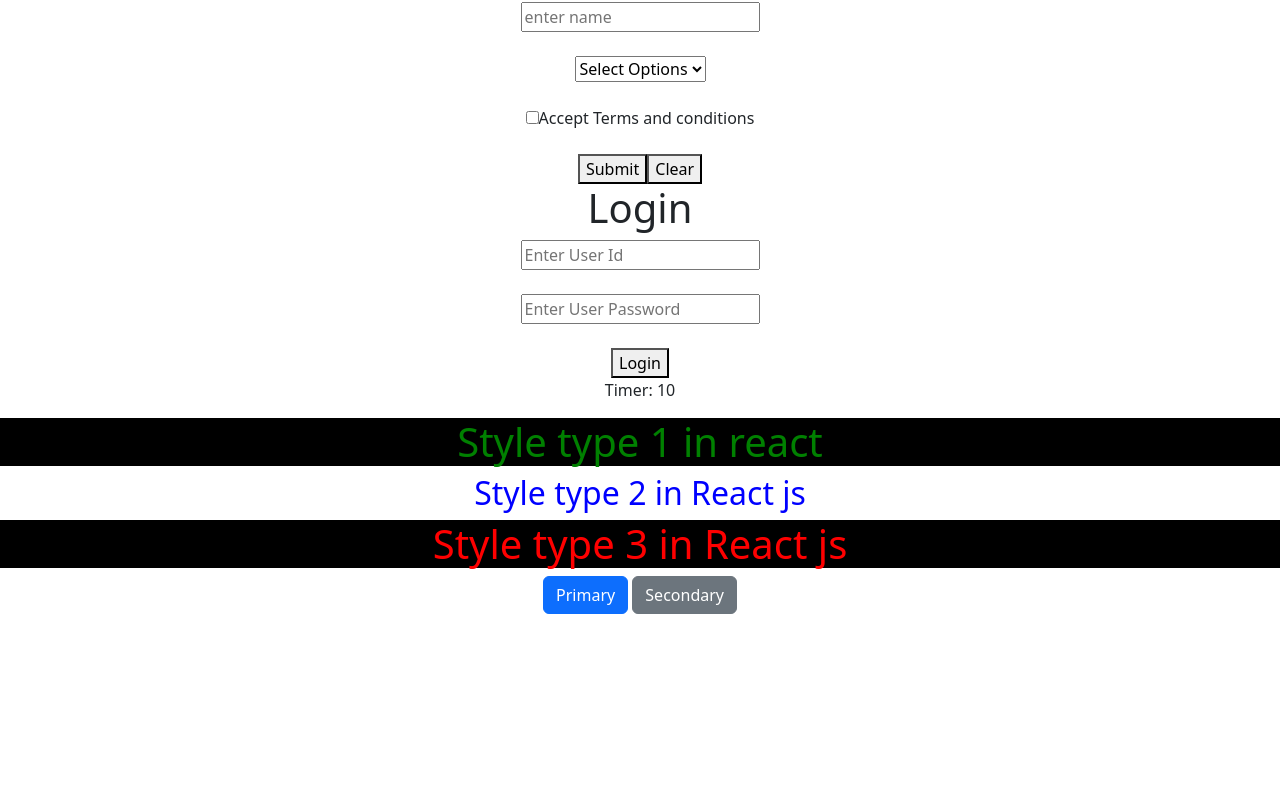
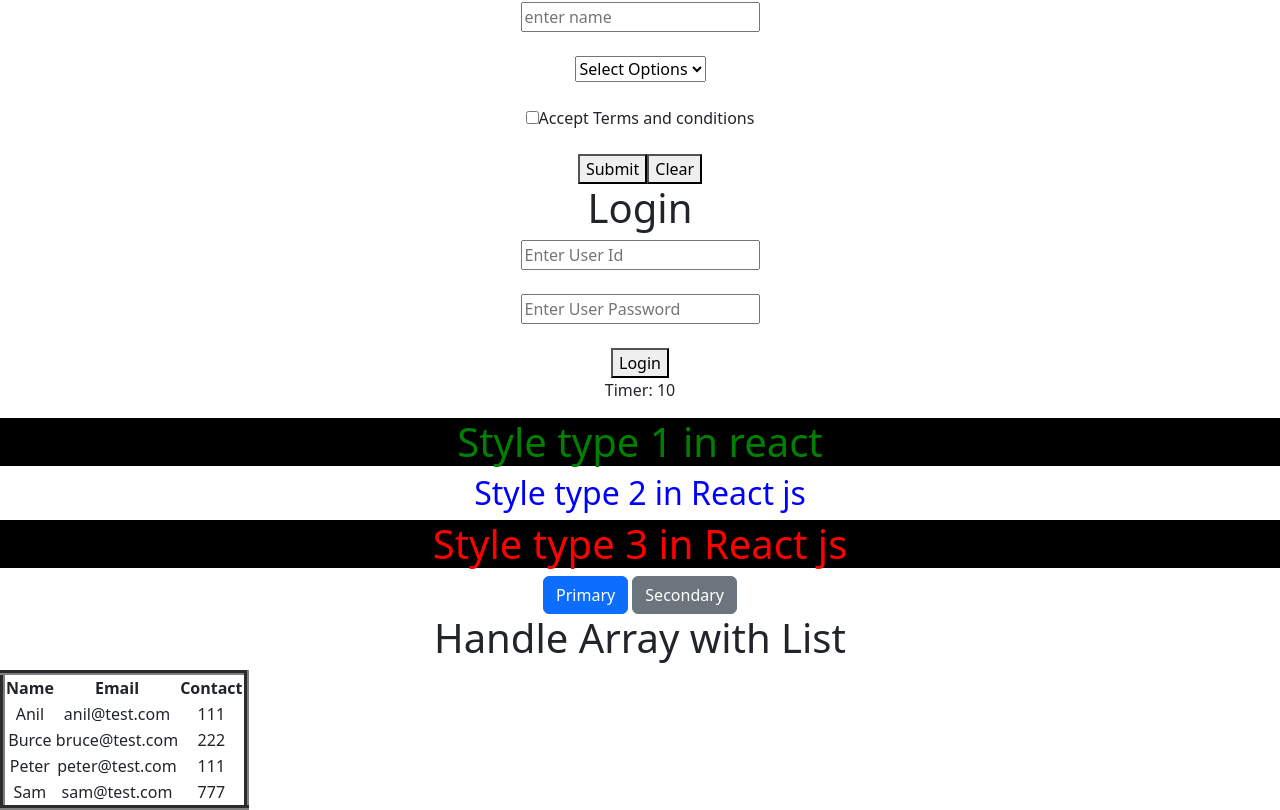
Before and after one commit to kimmisinha/React-Training, a React (Create React App) app in the folder learning/: page / in a window 1280 px wide. Shown: the part 732-1542 px from the top of the page. Before the commit the page ends 1346 px from the top, so only its background shows below. Built offline with nearby package versions, Linux system fonts and the light colour scheme.

Commit message:
Array Listing with Map function

```diff
--- a/learning/src/App.js
+++ b/learning/src/App.js
@@ -13,7 +13,7 @@ import Login from'./Login';
 import Timer from './UseEffect';
 import Style from './Style';
 import Button from 'react-bootstrap/Button';
-
+import List from './List';
 function App() {
   return (
     <div className="App">
@@ -33,7 +33,7 @@ function App() {
        <Style></Style>
        <Button variant="primary">Primary</Button>{' '}
       <Button variant="secondary">Secondary</Button>{' '}
-
+      <List></List>
     </div>
   );
 }
--- /dev/null
+++ b/learning/src/List.js
@@ -0,0 +1,38 @@
+import React from 'react';
+
+function List() {
+    const users = [
+        { name: 'Anil', email: 'anil@test.com', contact: '111' },
+        { name: 'Burce', email: 'bruce@test.com', contact: '222' },
+        { name: 'Peter', email: 'peter@test.com', contact: '111' },
+        { name: 'Sam', email: 'sam@test.com', contact: '777' },
+    ];
+
+    return (
+        <div className="App">
+            <h1>Handle Array with List</h1>
+            <table border={"5"}>
+                <thead>
+                    <tr>
+                        <th>Name</th>
+                        <th>Email</th>
+                        <th>Contact</th>
+                    </tr>
+                </thead>
+                <tbody>
+                    {
+                        users.map((data) => (
+                            <tr>
+                                <td>{data.name}</td>
+                                <td>{data.email}</td>
+                                <td>{data.contact}</td>
+                                </tr>
+                        ))
+                    }
+                </tbody>
+            </table>
+        </div>
+    );
+}
+
+export default List;
```
